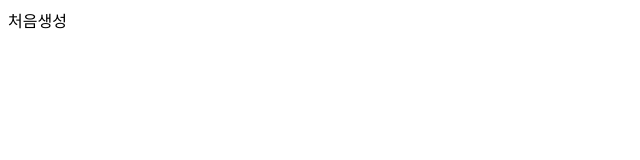
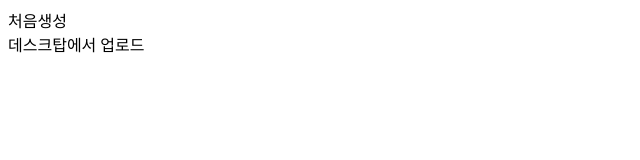
Before and after one commit to boopunk/first-noona-project, a plain HTML site: page index.html in a window 1280 px wide. Shown: the whole page, without its empty margins (0-640 px from the left). Drawn offline with Linux system fonts and the light colour scheme.

Commit message:
데스크탑에서 업로드

```diff
--- a/index.html
+++ b/index.html
@@ -8,5 +8,6 @@
 </head>
 <body>
     <div>처음생성</div>
+    <div>데스크탑에서 업로드</div>
 </body>
 </html>
```
